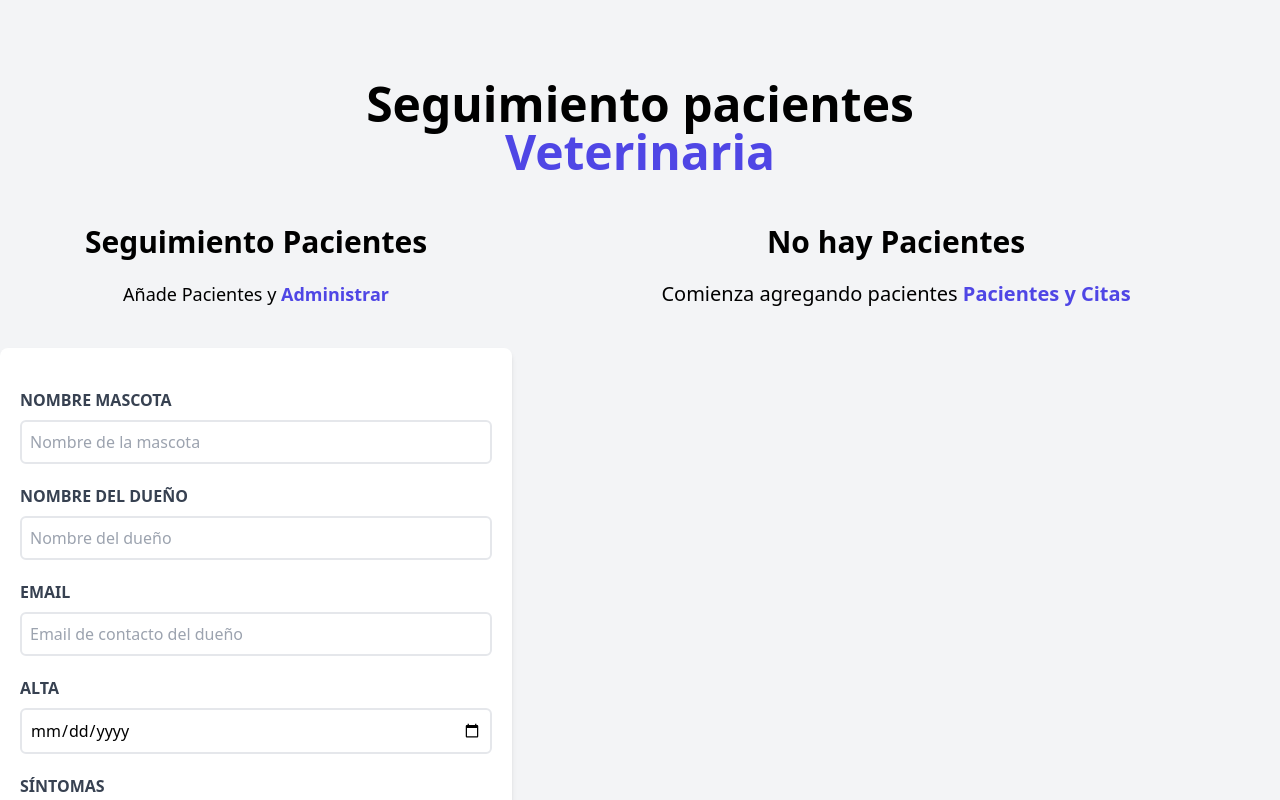
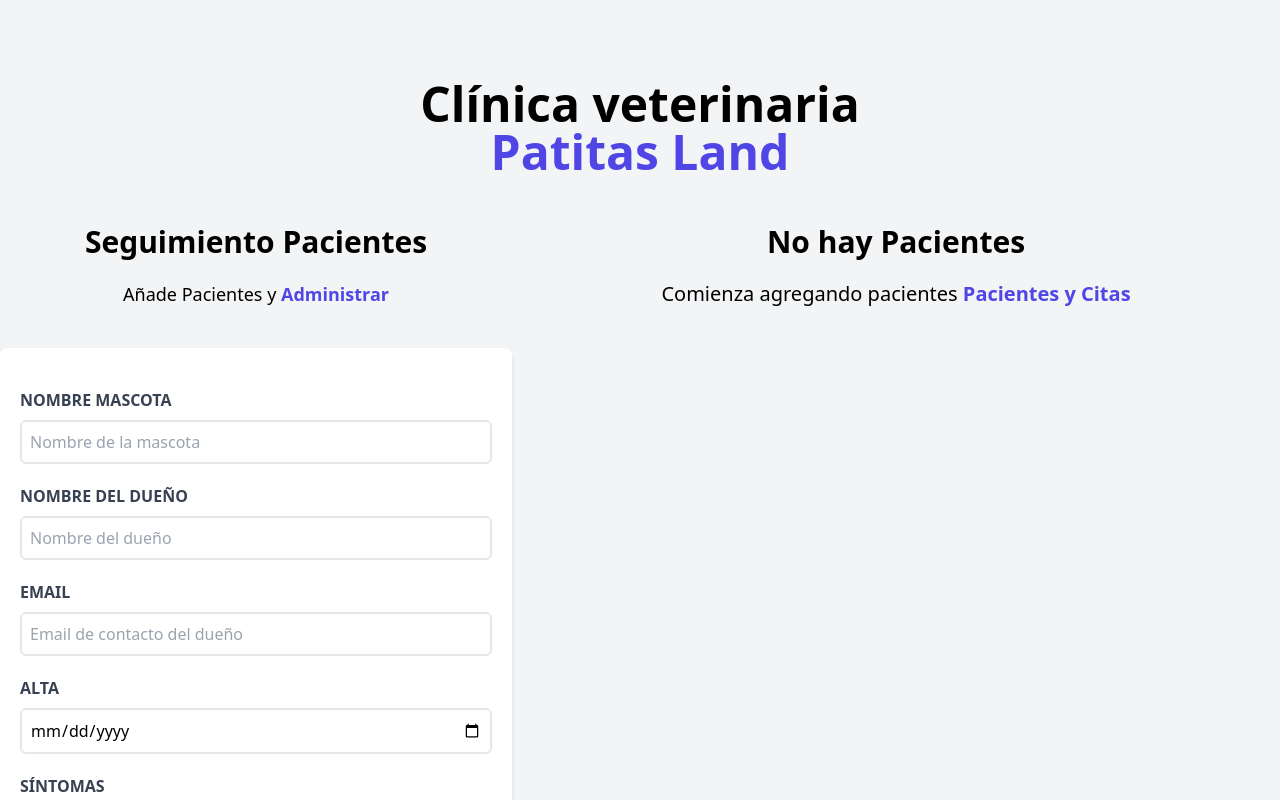
Before and after one commit to napsterh/dashboard-pet-vet, a React (Vite) app: page / in a window 1280 px wide. Shown: the top 800 px of the page. Built offline with nearby package versions, Linux system fonts and the light colour scheme.

Commit message:
add logic button

```diff
--- a/src/components/Formulario.jsx
+++ b/src/components/Formulario.jsx
@@ -152,7 +152,7 @@ const Formulario = ({ pacientes, setPacientes, paciente, setPaciente }) => {
         </div>
         <input
           type="submit"
-          value="Agregar paciente"
+          value={ paciente.id ? 'Editar paciente' : 'Agregar paciente' }
           className="bg-indigo-600 w-full p-3 text-white uppercase font-bold hover:bg-indigo-700 cursor-pointer transition-colors"
         />
       </form>
--- a/src/components/Header.jsx
+++ b/src/components/Header.jsx
@@ -4,8 +4,8 @@ import React from 'react'
       return (
          <>
             <h1 className='font-black text-5xl text-center md:w-1/2 mx-auto'>
-               Seguimiento pacientes {''}
-               <span className="text-indigo-600">Veterinaria</span>
+               Clínica veterinaria {''}<br/>
+               <span className="text-indigo-600">Patitas Land</span>
             </h1>
          </>
       )
```
